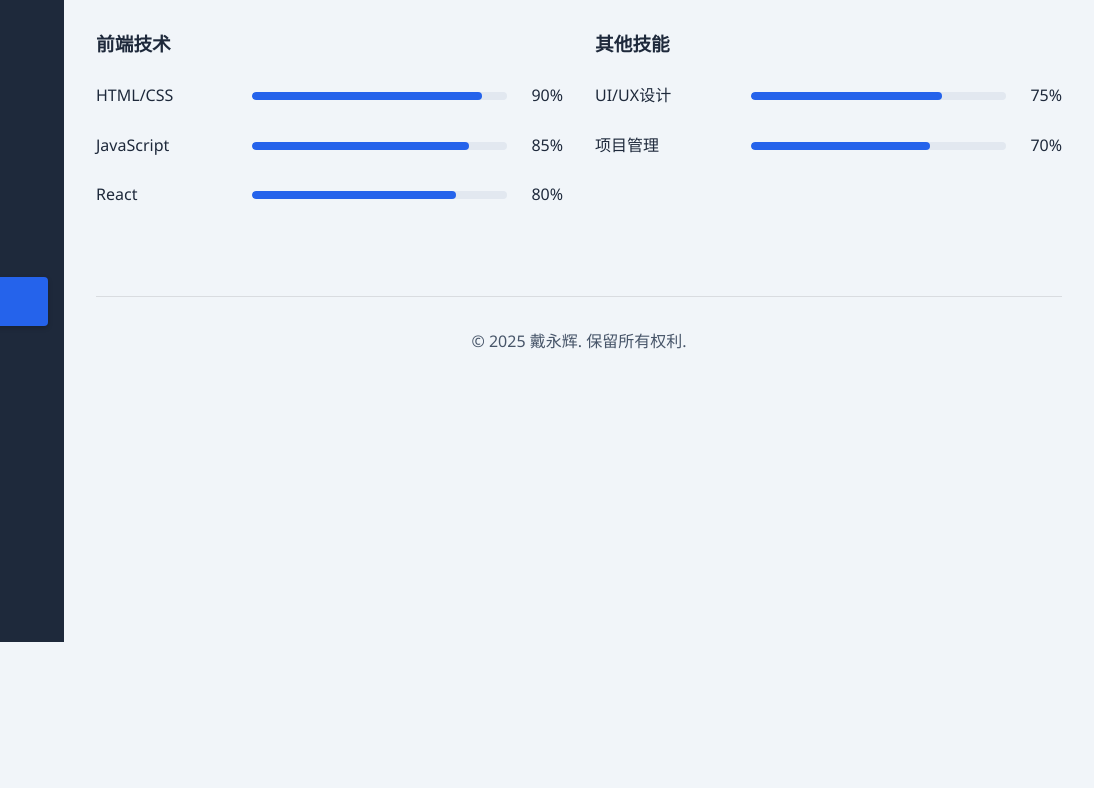
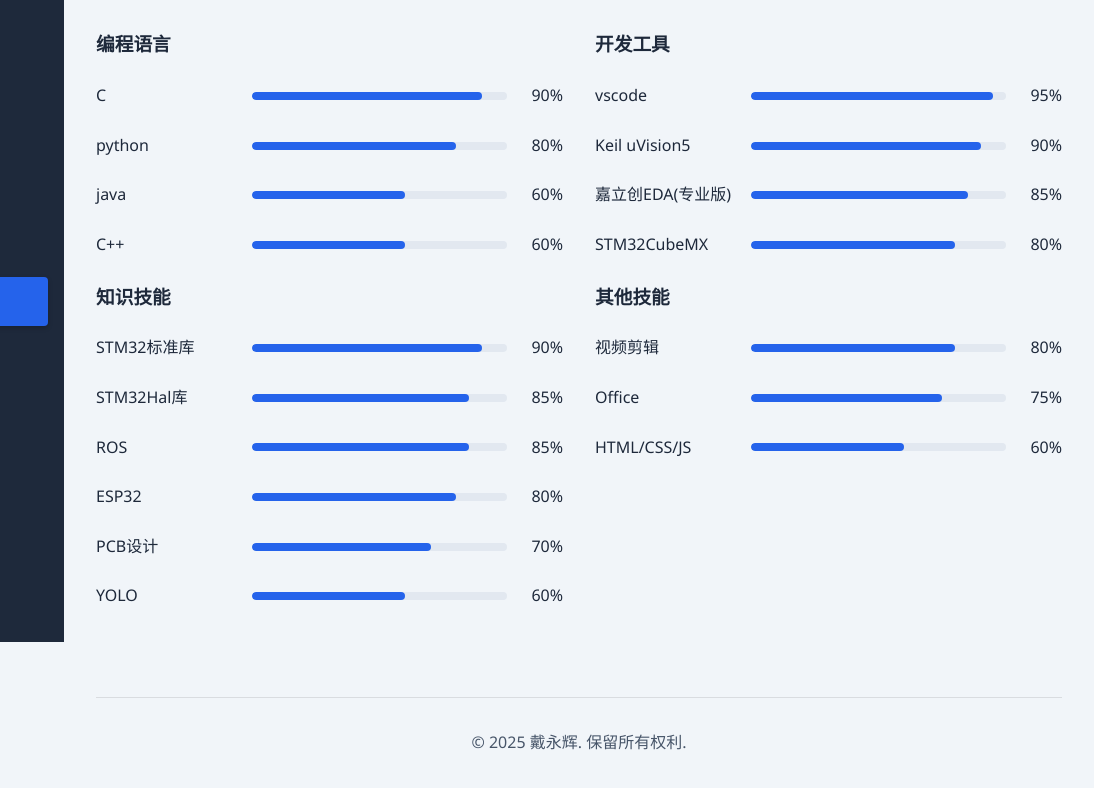
Before and after one commit to wushuanglang/wushuanglang.github.io, a plain HTML site: page skills.html in a window 1280 px wide. Shown: the part 158-946 px from the top of the page, 186-1280 px from the left. Before the commit the page ends 800 px from the top, so only its background shows below. Drawn offline with Linux system fonts and the light colour scheme.

Commit message:
完成技能展示页面

```diff
--- a/skills.html
+++ b/skills.html
@@ -43,46 +43,144 @@
         <!-- 技能展示部分 -->
         <section id="skills" class="section">
             <h2 class="section-title">技能展示</h2>
+            <!-- 第一行展示模块 -->
             <div class="skills-container">
+                <!-- 展示模块一 -->
                 <div class="skills-category">
-                    <h3>前端技术</h3>
+                    <h3>编程语言</h3>
                     <div class="skill-item">
-                        <span class="skill-name">HTML/CSS</span>
+                        <span class="skill-name">C</span>
                         <div class="skill-bar">
                             <div class="skill-level" style="width: 90%"></div>
                         </div>
                         <span class="skill-percentage">90%</span>
                     </div>
                     <div class="skill-item">
-                        <span class="skill-name">JavaScript</span>
+                        <span class="skill-name">python</span>
+                        <div class="skill-bar">
+                            <div class="skill-level" style="width: 80%"></div>
+                        </div>
+                        <span class="skill-percentage">80%</span>
+                    </div>
+                    <div class="skill-item">
+                        <span class="skill-name">java</span>
+                        <div class="skill-bar">
+                            <div class="skill-level" style="width: 60%"></div>
+                        </div>
+                        <span class="skill-percentage">60%</span>
+                    </div>
+                    <div class="skill-item">
+                        <span class="skill-name">C++</span>
+                        <div class="skill-bar">
+                            <div class="skill-level" style="width: 60%"></div>
+                        </div>
+                        <span class="skill-percentage">60%</span>
+                    </div>
+                </div>
+                <!-- 展示模块二 -->
+                <div class="skills-category">
+                    <h3>开发工具</h3>
+                    <div class="skill-item">
+                        <span class="skill-name">vscode</span>
+                        <div class="skill-bar">
+                            <div class="skill-level" style="width: 95%"></div>
+                        </div>
+                        <span class="skill-percentage">95%</span>
+                    </div>
+                    <div class="skill-item">
+                        <span class="skill-name">Keil uVision5</span>
+                        <div class="skill-bar">
+                            <div class="skill-level" style="width: 90%"></div>
+                        </div>
+                        <span class="skill-percentage">90%</span>
+                    </div>
+                    <div class="skill-item">
+                        <span class="skill-name">嘉立创EDA(专业版)</span>
                         <div class="skill-bar">
                             <div class="skill-level" style="width: 85%"></div>
                         </div>
                         <span class="skill-percentage">85%</span>
                     </div>
                     <div class="skill-item">
-                        <span class="skill-name">React</span>
+                        <span class="skill-name">STM32CubeMX</span>
                         <div class="skill-bar">
                             <div class="skill-level" style="width: 80%"></div>
                         </div>
                         <span class="skill-percentage">80%</span>
                     </div>
                 </div>
+            </div>
+            <!-- 第二行展示模块 -->
+            <div class="skills-container">
+                <!-- 展示模块三 -->
+                <div class="skills-category">
+                    <h3>知识技能</h3>
+                    <div class="skill-item">
+                        <span class="skill-name">STM32标准库</span>
+                        <div class="skill-bar">
+                            <div class="skill-level" style="width: 90%"></div>
+                        </div>
+                        <span class="skill-percentage">90%</span>
+                    </div>
+                    <div class="skill-item">
+                        <span class="skill-name">STM32Hal库</span>
+                        <div class="skill-bar">
+                            <div class="skill-level" style="width: 85%"></div>
+                        </div>
+                        <span class="skill-percentage">85%</span>
+                    </div>
+                    <div class="skill-item">
+                        <span class="skill-name">ROS</span>
+                        <div class="skill-bar">
+                            <div class="skill-level" style="width: 85%"></div>
+                        </div>
+                        <span class="skill-percentage">85%</span>
+                    </div>
+                    <div class="skill-item">
+                        <span class="skill-name">ESP32</span>
+                        <div class="skill-bar">
+                            <div class="skill-level" style="width: 80%"></div>
+                        </div>
+                        <span class="skill-percentage">80%</span>
+                    </div>
+                    <div class="skill-item">
+                        <span class="skill-name">PCB设计</span>
+                        <div class="skill-bar">
+                            <div class="skill-level" style="width: 70%"></div>
+                        </div>
+                        <span class="skill-percentage">70%</span>
+                    </div>
+                    <div class="skill-item">
+                        <span class="skill-name">YOLO</span>
+                        <div class="skill-bar">
+                            <div class="skill-level" style="width: 60%"></div>
+                        </div>
+                        <span class="skill-percentage">60%</span>
+                    </div>
+                </div>
+                <!-- 展示模块四 -->
                 <div class="skills-category">
                     <h3>其他技能</h3>
                     <div class="skill-item">
-                        <span class="skill-name">UI/UX设计</span>
+                        <span class="skill-name">视频剪辑</span>
+                        <div class="skill-bar">
+                            <div class="skill-level" style="width: 80%"></div>
+                        </div>
+                        <span class="skill-percentage">80%</span>
+                    </div>
+                    <div class="skill-item">
+                        <span class="skill-name">Office</span>
                         <div class="skill-bar">
                             <div class="skill-level" style="width: 75%"></div>
                         </div>
                         <span class="skill-percentage">75%</span>
                     </div>
                     <div class="skill-item">
-                        <span class="skill-name">项目管理</span>
+                        <span class="skill-name">HTML/CSS/JS</span>
                         <div class="skill-bar">
-                            <div class="skill-level" style="width: 70%"></div>
+                            <div class="skill-level" style="width: 60%"></div>
                         </div>
-                        <span class="skill-percentage">70%</span>
+                        <span class="skill-percentage">60%</span>
                     </div>
                 </div>
             </div>
```
